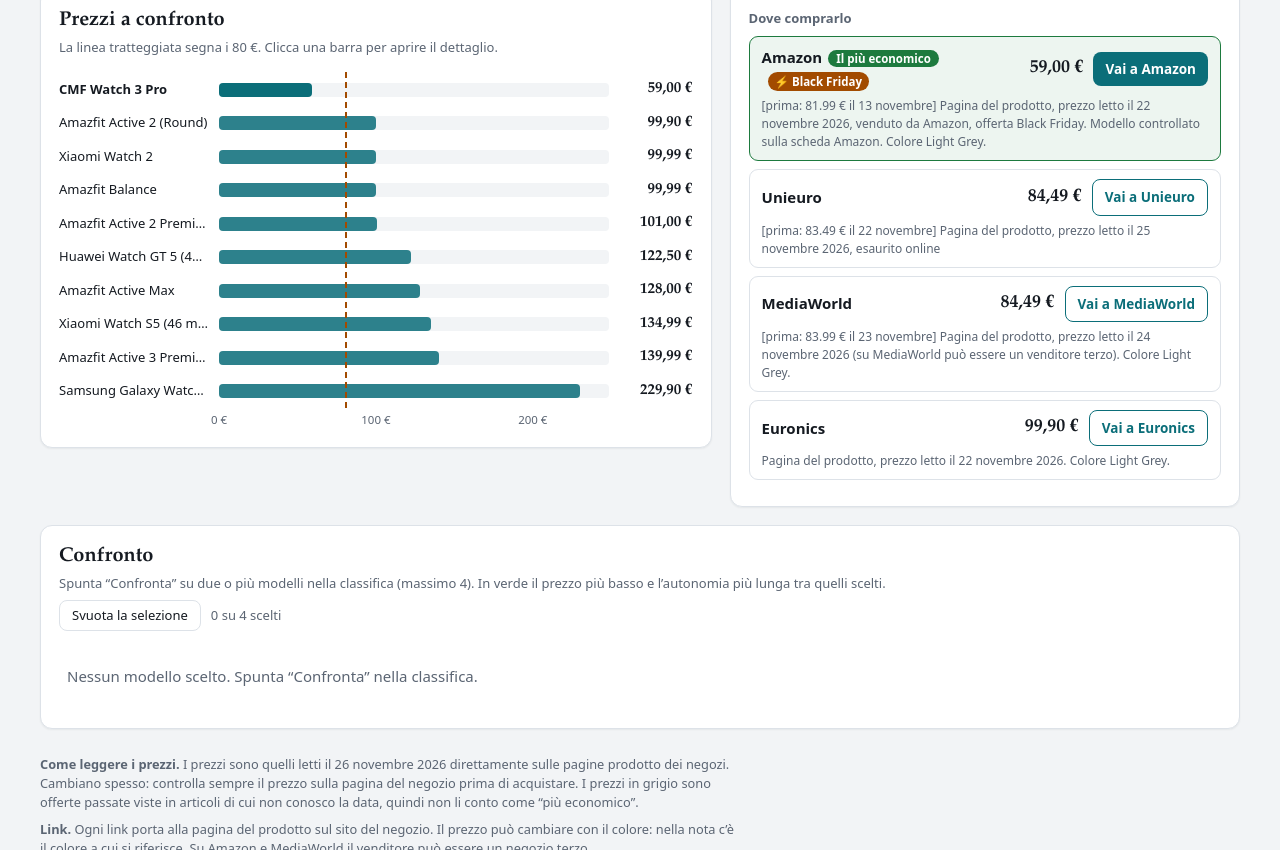
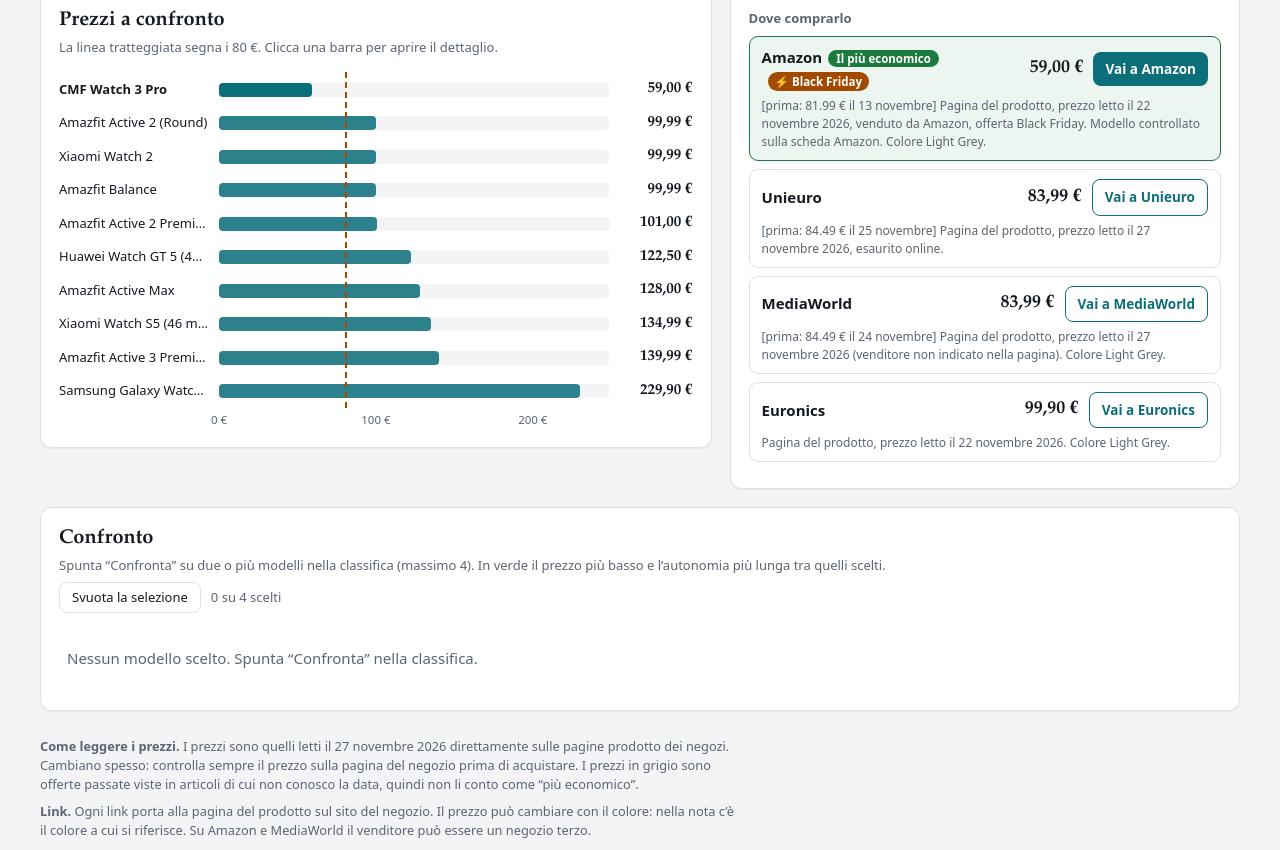
Before and after one commit to singh-sardar/product-scarper, a plain HTML site: page orologi/index.html in a window 1280 px wide. Shown: the part 1950-2800 px from the top of the page. Drawn offline with Linux system fonts and the light colour scheme.

Commit message:
Aggiornamento orologi 2026-11-27
Co-Authored-By: Claude Opus 5.5 <noreply@anthropic.com>

```diff
--- a/orologi/index.html
+++ b/orologi/index.html
@@ -17,7 +17,7 @@
   <main id="app"></main>
 
   <footer>
-    <p><strong>Come leggere i prezzi.</strong> I prezzi sono quelli letti il 26 novembre 2026 direttamente sulle pagine prodotto dei negozi. Cambiano spesso: controlla sempre il prezzo sulla pagina del negozio prima di acquistare. I prezzi in grigio sono offerte passate viste in articoli di cui non conosco la data, quindi non li conto come “più economico”.</p>
+    <p><strong>Come leggere i prezzi.</strong> I prezzi sono quelli letti il 27 novembre 2026 direttamente sulle pagine prodotto dei negozi. Cambiano spesso: controlla sempre il prezzo sulla pagina del negozio prima di acquistare. I prezzi in grigio sono offerte passate viste in articoli di cui non conosco la data, quindi non li conto come “più economico”.</p>
     <p><strong>Link.</strong> Ogni link porta alla pagina del prodotto sul sito del negozio. Il prezzo può cambiare con il colore: nella nota c’è il colore a cui si riferisce. Su Amazon e MediaWorld il venditore può essere un negozio terzo.</p>
     <p><strong>Foto.</strong> Le foto sono caricate dal sito di Unieuro (per lo Huawei Watch GT 5 da Amazon) ogni volta che apri il file, quindi serve la connessione. Con i pulsanti “Precedente” e “Successiva” scorri tutte le foto della pagina del negozio. Sotto ogni foto c’è il link alla pagina da cui viene. Per lo Xiaomi Watch 2 non ho trovato una foto su una pagina di negozio verificata.</p>
     <p><strong>Cosa non so.</strong> Dove una caratteristica è “n.d.” non ho trovato una fonte affidabile. Su MediaWorld non ho trovato un prezzo per tutti i modelli.</p>
@@ -42,9 +42,9 @@
       cons: ["Listino salito a 99 € rispetto al modello precedente", "Software chiuso, niente app aggiuntive", "Cornice fissa"],
       offers: [
         { store: "Amazon", price: 59.00, fresh: true, url: "https://www.amazon.it/dp/B0F66VB1SV", note: "[prima: 81.99 € il 13 novembre] Pagina del prodotto, prezzo letto il 22 novembre 2026, venduto da Amazon, offerta Black Friday. Modello controllato sulla scheda Amazon. Colore Light Grey.", flash: "Black Friday" },
-        { store: "Unieuro", price: 84.49, fresh: true, url: "https://www.unieuro.it/online/Smartwatch/CMF-Watch-3-Pro-pidNTHWATCH3LG", note: "[prima: 83.49 € il 22 novembre] Pagina del prodotto, prezzo letto il 25 novembre 2026, esaurito online" },
+        { store: "Unieuro", price: 83.99, fresh: true, url: "https://www.unieuro.it/online/Smartwatch/CMF-Watch-3-Pro-pidNTHWATCH3LG", note: "[prima: 84.49 € il 25 novembre] Pagina del prodotto, prezzo letto il 27 novembre 2026, esaurito online." },
         { store: "Euronics", price: 99.90, fresh: true, url: "https://www.euronics.it/telefonia/wearable/smartwatch/nothing---cmf-watch-pro-3-light-grey/252012064.html", note: "Pagina del prodotto, prezzo letto il 22 novembre 2026. Colore Light Grey." },
-        { store: "MediaWorld", price: 84.49, fresh: true, url: "https://www.mediaworld.it/it/product/_nothing-cmf-watch-pro-3-light-grey-594207.html", note: "[prima: 83.99 € il 23 novembre] Pagina del prodotto, prezzo letto il 24 novembre 2026 (su MediaWorld può essere un venditore terzo). Colore Light Grey." }
+        { store: "MediaWorld", price: 83.99, fresh: true, url: "https://www.mediaworld.it/it/product/_nothing-cmf-watch-pro-3-light-grey-594207.html", note: "[prima: 84.49 € il 24 novembre] Pagina del prodotto, prezzo letto il 27 novembre 2026 (venditore non indicato nella pagina). Colore Light Grey." }
       ]
     },
     {
@@ -56,7 +56,7 @@
       pros: ["Mappe offline", "Oltre 160 sport", "Display molto luminoso", "Cassa con lunetta in acciaio"],
       cons: ["La versione standard non ha vetro zaffiro né NFC", "Il prezzo oscilla molto da un periodo all’altro"],
       offers: [
-        { store: "Unieuro", price: 99.90, fresh: true, url: "https://www.unieuro.it/online/Smartwatch/Active-2-pidAMFIACTIVE2R", note: "Pagina del prodotto, prezzo letto il 22 novembre 2026, esaurito online." },
+        { store: "Unieuro", price: 99.99, fresh: true, url: "https://www.unieuro.it/online/Smartwatch/Active-2-pidAMFIACTIVE2R", note: "[prima: 99.90 € il 22 novembre] Pagina del prodotto, prezzo letto il 27 novembre 2026, esaurito online." },
         { store: "Amazon", price: 97.99, fresh: false, url: "https://www.amazon.it/dp/B0DT3YNMBX", note: "Il 21 e il 25 novembre 2026 la pagina Amazon mostrava solo l’offerta “Seconda mano”, nessun prezzo per il nuovo. 97,99 € è un prezzo di giugno 2026." },
         { store: "Euronics", price: 89.90, fresh: false, url: "https://www.euronics.it/telefonia/wearable/smartwatch/amazfit---smartwatch-active-2-round-black/252001218.html", note: "Prezzo letto il 21 novembre 2026 sulla pagina del prodotto, ma risulta esaurito. Colore nero." }
       ]
@@ -72,7 +72,7 @@
       offers: [
         { store: "Amazon", price: 101.00, fresh: true, url: "https://www.amazon.it/dp/B0DSPVK9QJ", note: "[prima: 101.60 € il 25 novembre] Pagina del prodotto, prezzo letto il 26 novembre 2026, venduto da Amazon, offerta Black Friday. Modello Active 2 NFC con titolo controllato sulla scheda Amazon", flash: "Black Friday" },
         { store: "Unieuro", price: 109.99, fresh: true, url: "https://www.unieuro.it/online/Smartwatch/Active-2-Round-Premium-secondo-cinturino-rosso-in-silicone-Vetro-zaffiro-con-display-AMOLED-Pagamento-contactless-Durata-della-batteria-fino-a-10-giorni-5-sistemi-satellitari--mappe-offline-pidAMFACTIVE2RPR", note: "Pagina del prodotto, prezzo letto il 26 novembre 2026; volantino Black Friday terminato il 25 novembre, prezzo invariato." },
-        { store: "MediaWorld", price: 123.49, fresh: true, url: "https://www.mediaworld.it/it/product/_smartwatch-amazfit-active-2-round-premium-nfc-nero-155730124.html", note: "[prima: 101.99 € il 24 novembre] Pagina del prodotto, prezzo letto il 25 novembre 2026, venduto da CuoreCasa (venditore terzo). Colore nero." },
+        { store: "MediaWorld", price: 113.05, fresh: true, url: "https://www.mediaworld.it/it/product/_smartwatch-amazfit-active-2-round-premium-nfc-nero-155730124.html", note: "[prima: 123.49 € il 25 novembre] Pagina del prodotto, prezzo letto il 27 novembre 2026, venduto da Digital Bay IT (venditore terzo). Colore nero." },
         { store: "Euronics", price: 109.00, fresh: true, url: "https://www.euronics.it/telefonia/wearable/smartwatch/amazfit---smartwatch-active-2-round-premium-ed-blackred/252001298.html", note: "Pagina del prodotto, prezzo letto il 22 novembre 2026. Colore Black/Red." }
       ]
     },
@@ -130,7 +130,7 @@
       cons: ["Modello del 2024", "Fuori budget", "Ho pochi dati tecnici verificati"],
       offers: [
         { store: "Amazon", price: 99.99, fresh: true, url: "https://www.amazon.it/dp/B0CTMTXNF9", note: "[prima: 124.34 € il 13 novembre] Pagina del prodotto, prezzo letto il 22 novembre 2026, venduto da Xiaomi Official Store EU, spedito da Amazon. Modello controllato sulla scheda Amazon. Colore argento." },
-        { store: "MediaWorld", price: 161.75, fresh: true, url: "https://www.mediaworld.it/it/product/_smartwatch-xiaomi-watch-2-argento-144935337.html", note: "[prima: 161.76 € il 25 novembre] Pagina del prodotto, prezzo letto il 25 novembre 2026, venduto da MORELE.NET SP. Z O.O. ITA (venditore terzo). Colore argento." }
+        { store: "MediaWorld", price: 161.62, fresh: true, url: "https://www.mediaworld.it/it/product/_smartwatch-xiaomi-watch-2-argento-144935337.html", note: "[prima: 161.75 € il 25 novembre] Pagina del prodotto, prezzo letto il 27 novembre 2026, venduto da MORELE.NET SP. Z O.O. ITA (venditore terzo). Colore argento." }
       ]
     },
     {
@@ -158,7 +158,7 @@
       cons: ["Su Android l’app Huawei Health non è sul Play Store: si installa da AppGallery", "Non si installano app come su Wear OS", "Fuori dagli 80 €"],
       offers: [
         { store: "Amazon", price: 122.50, fresh: true, url: "https://www.amazon.it/dp/B0D9JX82RZ", note: "Pagina del prodotto, prezzo letto il 22 novembre 2026, venduto da Amazon, offerta Black Friday. Modello 46 mm controllato sulla scheda Amazon. Colore blu.", flash: "Black Friday" },
-        { store: "MediaWorld", price: 143.82, fresh: true, url: "https://www.mediaworld.it/it/product/_huawei-watch-gt-5-46mm-black-411593.html", note: "[prima: 144.14 € il 24 novembre] Pagina del prodotto, prezzo letto il 25 novembre 2026, venduto da INFINITY ZONE (venditore terzo). Colore nero." },
+        { store: "MediaWorld", price: 167.44, fresh: true, url: "https://www.mediaworld.it/it/product/_huawei-watch-gt-5-46mm-black-411593.html", note: "[prima: 143.82 € il 25 novembre] Pagina del prodotto, prezzo letto il 27 novembre 2026, ora venduto da MORELE.NET SP. Z O.O. ITA (venditore terzo). Colore nero." },
         { store: "Euronics", price: 207.00, fresh: true, url: "https://www.euronics.it/telefonia/wearable/smartwatch/huawei---smartwatch-gt5-(46mm)-nero-fluoroelastomero/252003867.html", note: "Pagina del prodotto, prezzo letto il 22 novembre 2026, esaurito." }
       ]
     },
@@ -171,10 +171,10 @@
       pros: ["Display bellissimo", "Software curato e ricco"],
       cons: ["Autonomia limitata", "Costa più del triplo del tuo budget"],
       offers: [
-        { store: "Amazon", price: 249.00, fresh: true, url: "https://www.amazon.it/dp/B0FBH34TNZ", note: "Pagina del prodotto, prezzo letto il 22 novembre 2026, venduto da Amazon. Modello controllato sulla scheda Amazon. Versione italiana, Dark Gray." },
+        { store: "Amazon", price: 249.49, fresh: true, url: "https://www.amazon.it/dp/B0FBH34TNZ", note: "[prima: 249.00 € il 22 novembre] Pagina del prodotto, prezzo letto il 27 novembre 2026, venduto da Amazon. Modello controllato sulla scheda Amazon (Galaxy Watch8 BT 44 mm, versione italiana, Dark Gray)." },
         { store: "MediaWorld", price: 249.49, fresh: true, url: "https://www.mediaworld.it/it/product/_smartwatch-samsung-galaxy-watch8-44mm-bt-graphite-456351.html", note: "[prima: 249.00 € il 13 novembre] Pagina del prodotto, prezzo letto il 22 novembre 2026 (su MediaWorld può essere un venditore terzo)" },
         { store: "Unieuro", price: 229.90, fresh: true, url: "https://www.unieuro.it/online/Smartwatch/Galaxy-Watch-8-Bluetooth-44mm-pidSAMSML330NZSAITV", note: "[prima: 312.00 € il 25 novembre] Pagina del prodotto, prezzo letto il 26 novembre 2026, promo Black Friday Gran finale fino al 3 dicembre. Pochi pezzi disponibili.", flash: "Black Friday", until: "2026-12-03" },
-        { store: "Euronics", price: 274.00, fresh: true, url: "https://www.euronics.it/telefonia/wearable/smartwatch/samsung---galaxy-watch8-44mm-bt-232gb-graphite/252008925.html", note: "[prima: 286.00 € il 22 novembre] Pagina del prodotto, prezzo letto il 24 novembre 2026. Colore Graphite." }
+        { store: "Euronics", price: 299.00, fresh: true, url: "https://www.euronics.it/telefonia/wearable/smartwatch/samsung---galaxy-watch8-44mm-bt-232gb-graphite/252008925.html", note: "[prima: 274.00 € il 24 novembre] Pagina del prodotto, prezzo letto il 27 novembre 2026. Colore Graphite." }
       ]
     }
   ];
@@ -324,20 +324,20 @@
 
   // Prezzo più basso verificato per giorno (scripts/storico.py).
   var HISTORY = {
-    cmf3pro: [["2026-11-03", 72.37], ["2026-11-04", 72.37], ["2026-11-05", 72.37], ["2026-11-06", 81.90], ["2026-11-07", 81.90], ["2026-11-08", 81.89], ["2026-11-09", 80.90], ["2026-11-10", 80.90], ["2026-11-11", 81.90], ["2026-11-12", 81.99], ["2026-11-13", 81.99], ["2026-11-21", 59.00], ["2026-11-22", 59.00], ["2026-11-23", 59.00], ["2026-11-24", 59.00], ["2026-11-25", 59.00], ["2026-11-26", 59.00]],
-    active2: [["2026-11-03", 99.90], ["2026-11-04", 99.90], ["2026-11-05", 99.90], ["2026-11-06", 99.90], ["2026-11-08", 99.90], ["2026-11-09", 99.90], ["2026-11-10", 99.90], ["2026-11-11", 99.90], ["2026-11-12", 99.99], ["2026-11-13", 99.90], ["2026-11-21", 99.90], ["2026-11-22", 99.90], ["2026-11-23", 99.90], ["2026-11-24", 99.90], ["2026-11-25", 99.90], ["2026-11-26", 99.90]],
-    active2p: [["2026-11-03", 109.90], ["2026-11-04", 110.90], ["2026-11-05", 110.90], ["2026-11-06", 110.90], ["2026-11-07", 110.90], ["2026-11-08", 114.90], ["2026-11-09", 116.90], ["2026-11-10", 109.00], ["2026-11-11", 109.00], ["2026-11-12", 109.00], ["2026-11-13", 109.00], ["2026-11-21", 101.60], ["2026-11-22", 101.60], ["2026-11-23", 101.60], ["2026-11-24", 101.60], ["2026-11-25", 101.60], ["2026-11-26", 101.00]],
-    active3p: [["2026-11-03", 131.49], ["2026-11-04", 131.49], ["2026-11-05", 131.49], ["2026-11-06", 131.49], ["2026-11-07", 131.49], ["2026-11-08", 131.49], ["2026-11-09", 131.49], ["2026-11-10", 131.49], ["2026-11-11", 131.49], ["2026-11-12", 131.49], ["2026-11-13", 131.49], ["2026-11-21", 139.00], ["2026-11-22", 139.00], ["2026-11-23", 139.00], ["2026-11-24", 139.99], ["2026-11-25", 139.99], ["2026-11-26", 139.99]],
-    s5: [["2026-11-03", 147.00], ["2026-11-04", 147.00], ["2026-11-05", 146.99], ["2026-11-06", 146.00], ["2026-11-07", 146.00], ["2026-11-08", 146.00], ["2026-11-09", 146.00], ["2026-11-10", 146.00], ["2026-11-11", 145.99], ["2026-11-12", 139.00], ["2026-11-13", 139.00], ["2026-11-21", 134.99], ["2026-11-22", 134.99], ["2026-11-23", 134.99], ["2026-11-24", 134.99], ["2026-11-25", 134.99], ["2026-11-26", 134.99]],
-    activemax: [["2026-11-03", 149.00], ["2026-11-04", 149.00], ["2026-11-05", 145.90], ["2026-11-06", 146.90], ["2026-11-07", 146.90], ["2026-11-08", 153.90], ["2026-11-09", 154.90], ["2026-11-10", 149.00], ["2026-11-11", 149.00], ["2026-11-12", 149.00], ["2026-11-13", 149.00], ["2026-11-21", 128.20], ["2026-11-22", 128.20], ["2026-11-23", 128.20], ["2026-11-24", 128.20], ["2026-11-25", 128.20], ["2026-11-26", 128.00]],
-    watch2: [["2026-11-03", 125.52], ["2026-11-04", 125.52], ["2026-11-05", 126.40], ["2026-11-06", 128.23], ["2026-11-07", 128.23], ["2026-11-08", 131.26], ["2026-11-09", 128.18], ["2026-11-10", 128.18], ["2026-11-11", 99.99], ["2026-11-12", 131.02], ["2026-11-13", 124.34], ["2026-11-21", 99.99], ["2026-11-22", 99.99], ["2026-11-23", 99.99], ["2026-11-24", 99.99], ["2026-11-25", 99.99], ["2026-11-26", 99.99]],
-    balance: [["2026-11-03", 119.99], ["2026-11-04", 119.99], ["2026-11-05", 119.99], ["2026-11-06", 119.00], ["2026-11-07", 119.00], ["2026-11-08", 119.00], ["2026-11-09", 119.00], ["2026-11-10", 119.00], ["2026-11-11", 119.00], ["2026-11-12", 119.99], ["2026-11-13", 119.00], ["2026-11-21", 109.00], ["2026-11-22", 109.00], ["2026-11-23", 109.00], ["2026-11-24", 109.00], ["2026-11-25", 109.00], ["2026-11-26", 99.99]],
-    gt5: [["2026-11-03", 139.00], ["2026-11-04", 139.00], ["2026-11-05", 139.00], ["2026-11-06", 139.00], ["2026-11-07", 139.00], ["2026-11-08", 139.00], ["2026-11-09", 139.00], ["2026-11-10", 122.50], ["2026-11-11", 122.50], ["2026-11-12", 162.02], ["2026-11-13", 152.24], ["2026-11-21", 122.50], ["2026-11-22", 122.50], ["2026-11-23", 122.50], ["2026-11-24", 122.50], ["2026-11-25", 122.50], ["2026-11-26", 122.50]],
-    gw8: [["2026-11-03", 249.00], ["2026-11-04", 249.00], ["2026-11-05", 249.00], ["2026-11-06", 249.00], ["2026-11-07", 249.00], ["2026-11-08", 249.00], ["2026-11-09", 249.00], ["2026-11-10", 249.00], ["2026-11-11", 249.00], ["2026-11-12", 249.00], ["2026-11-13", 249.00], ["2026-11-21", 249.00], ["2026-11-22", 249.00], ["2026-11-23", 249.00], ["2026-11-24", 249.00], ["2026-11-25", 249.00], ["2026-11-26", 229.90]]
+    cmf3pro: [["2026-11-03", 72.37], ["2026-11-04", 72.37], ["2026-11-05", 72.37], ["2026-11-06", 81.90], ["2026-11-07", 81.90], ["2026-11-08", 81.89], ["2026-11-09", 80.90], ["2026-11-10", 80.90], ["2026-11-11", 81.90], ["2026-11-12", 81.99], ["2026-11-13", 81.99], ["2026-11-21", 59.00], ["2026-11-22", 59.00], ["2026-11-23", 59.00], ["2026-11-24", 59.00], ["2026-11-25", 59.00], ["2026-11-26", 59.00], ["2026-11-27", 59.00]],
+    active2: [["2026-11-03", 99.90], ["2026-11-04", 99.90], ["2026-11-05", 99.90], ["2026-11-06", 99.90], ["2026-11-08", 99.90], ["2026-11-09", 99.90], ["2026-11-10", 99.90], ["2026-11-11", 99.90], ["2026-11-12", 99.99], ["2026-11-13", 99.90], ["2026-11-21", 99.90], ["2026-11-22", 99.90], ["2026-11-23", 99.90], ["2026-11-24", 99.90], ["2026-11-25", 99.90], ["2026-11-26", 99.90], ["2026-11-27", 99.99]],
+    active2p: [["2026-11-03", 109.90], ["2026-11-04", 110.90], ["2026-11-05", 110.90], ["2026-11-06", 110.90], ["2026-11-07", 110.90], ["2026-11-08", 114.90], ["2026-11-09", 116.90], ["2026-11-10", 109.00], ["2026-11-11", 109.00], ["2026-11-12", 109.00], ["2026-11-13", 109.00], ["2026-11-21", 101.60], ["2026-11-22", 101.60], ["2026-11-23", 101.60], ["2026-11-24", 101.60], ["2026-11-25", 101.60], ["2026-11-26", 101.00], ["2026-11-27", 101.00]],
+    active3p: [["2026-11-03", 131.49], ["2026-11-04", 131.49], ["2026-11-05", 131.49], ["2026-11-06", 131.49], ["2026-11-07", 131.49], ["2026-11-08", 131.49], ["2026-11-09", 131.49], ["2026-11-10", 131.49], ["2026-11-11", 131.49], ["2026-11-12", 131.49], ["2026-11-13", 131.49], ["2026-11-21", 139.00], ["2026-11-22", 139.00], ["2026-11-23", 139.00], ["2026-11-24", 139.99], ["2026-11-25", 139.99], ["2026-11-26", 139.99], ["2026-11-27", 139.99]],
+    s5: [["2026-11-03", 147.00], ["2026-11-04", 147.00], ["2026-11-05", 146.99], ["2026-11-06", 146.00], ["2026-11-07", 146.00], ["2026-11-08", 146.00], ["2026-11-09", 146.00], ["2026-11-10", 146.00], ["2026-11-11", 145.99], ["2026-11-12", 139.00], ["2026-11-13", 139.00], ["2026-11-21", 134.99], ["2026-11-22", 134.99], ["2026-11-23", 134.99], ["2026-11-24", 134.99], ["2026-11-25", 134.99], ["2026-11-26", 134.99], ["2026-11-27", 134.99]],
+    activemax: [["2026-11-03", 149.00], ["2026-11-04", 149.00], ["2026-11-05", 145.90], ["2026-11-06", 146.90], ["2026-11-07", 146.90], ["2026-11-08", 153.90], ["2026-11-09", 154.90], ["2026-11-10", 149.00], ["2026-11-11", 149.00], ["2026-11-12", 149.00], ["2026-11-13", 149.00], ["2026-11-21", 128.20], ["2026-11-22", 128.20], ["2026-11-23", 128.20], ["2026-11-24", 128.20], ["2026-11-25", 128.20], ["2026-11-26", 128.00], ["2026-11-27", 128.00]],
+    watch2: [["2026-11-03", 125.52], ["2026-11-04", 125.52], ["2026-11-05", 126.40], ["2026-11-06", 128.23], ["2026-11-07", 128.23], ["2026-11-08", 131.26], ["2026-11-09", 128.18], ["2026-11-10", 128.18], ["2026-11-11", 99.99], ["2026-11-12", 131.02], ["2026-11-13", 124.34], ["2026-11-21", 99.99], ["2026-11-22", 99.99], ["2026-11-23", 99.99], ["2026-11-24", 99.99], ["2026-11-25", 99.99], ["2026-11-26", 99.99], ["2026-11-27", 99.99]],
+    balance: [["2026-11-03", 119.99], ["2026-11-04", 119.99], ["2026-11-05", 119.99], ["2026-11-06", 119.00], ["2026-11-07", 119.00], ["2026-11-08", 119.00], ["2026-11-09", 119.00], ["2026-11-10", 119.00], ["2026-11-11", 119.00], ["2026-11-12", 119.99], ["2026-11-13", 119.00], ["2026-11-21", 109.00], ["2026-11-22", 109.00], ["2026-11-23", 109.00], ["2026-11-24", 109.00], ["2026-11-25", 109.00], ["2026-11-26", 99.99], ["2026-11-27", 99.99]],
+    gt5: [["2026-11-03", 139.00], ["2026-11-04", 139.00], ["2026-11-05", 139.00], ["2026-11-06", 139.00], ["2026-11-07", 139.00], ["2026-11-08", 139.00], ["2026-11-09", 139.00], ["2026-11-10", 122.50], ["2026-11-11", 122.50], ["2026-11-12", 162.02], ["2026-11-13", 152.24], ["2026-11-21", 122.50], ["2026-11-22", 122.50], ["2026-11-23", 122.50], ["2026-11-24", 122.50], ["2026-11-25", 122.50], ["2026-11-26", 122.50], ["2026-11-27", 122.50]],
+    gw8: [["2026-11-03", 249.00], ["2026-11-04", 249.00], ["2026-11-05", 249.00], ["2026-11-06", 249.00], ["2026-11-07", 249.00], ["2026-11-08", 249.00], ["2026-11-09", 249.00], ["2026-11-10", 249.00], ["2026-11-11", 249.00], ["2026-11-12", 249.00], ["2026-11-13", 249.00], ["2026-11-21", 249.00], ["2026-11-22", 249.00], ["2026-11-23", 249.00], ["2026-11-24", 249.00], ["2026-11-25", 249.00], ["2026-11-26", 229.90], ["2026-11-27", 229.90]]
   };
 
   // Da cambiare a ogni aggiornamento dei dati.
-  var UPDATED = "26 novembre 2026";
+  var UPDATED = "27 novembre 2026";
 </script>
 <script src="../shared/dashboard.js"></script>
 </body>
```
